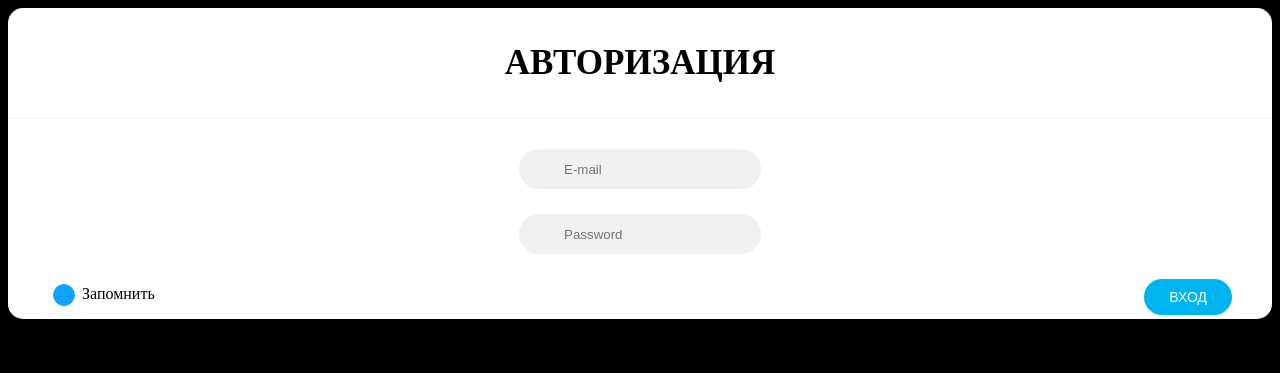
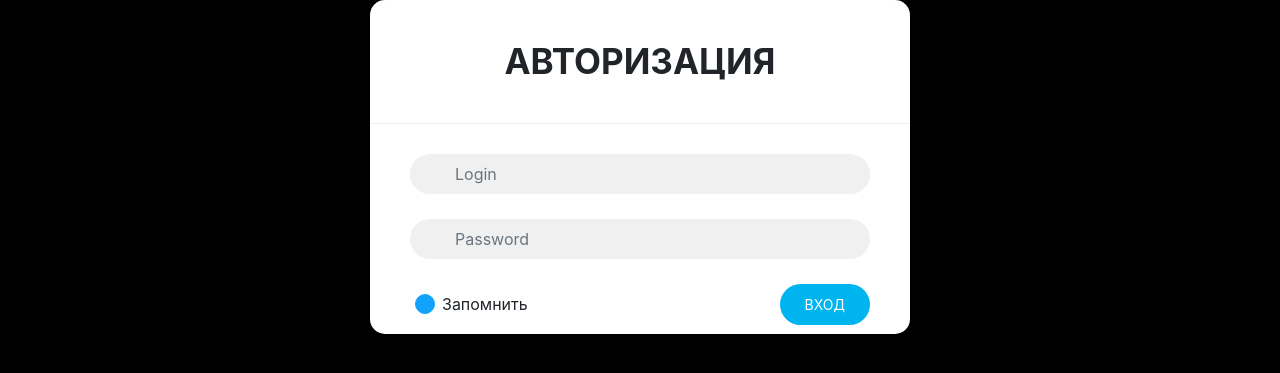
Before and after one commit to loop-lab/stalker, a PHP site: page /auth.php in a window 1280 px wide. Shown: the top 373 px of the page. Run offline with PHP 8.4, Linux system fonts and the light colour scheme.

Commit message:
fix auth form and update query

```diff
--- a/auth.php
+++ b/auth.php
@@ -5,19 +5,22 @@
     <meta name="viewport" content="width=device-width, initial-scale=1.0">
     <meta http-equiv="X-UA-Compatible" content="ie=edge">
 
+    <!-- Bootstrap CSS -->
+    <link rel="stylesheet" href="../vendor/twbs/bootstrap/dist/css/bootstrap.min.css">
     <link rel="stylesheet" href="css/auth.css">
+
     <title>Авторизация</title>
 </head>
 <body>
 
     <div class="container">
-        <div class="row">
+        <div class="row justify-content-center">
 
             <div class="col-md-offset-3 col-md-6">
                 <form class="form-horizontal">
                     <span class="heading">АВТОРИЗАЦИЯ</span>
                     <div class="form-group">
-                        <input type="email" class="form-control" id="inputEmail" placeholder="E-mail">
+                        <input type="text" class="form-control" id="inputLogin" placeholder="Login">
                         <i class="fa fa-user"></i>
                     </div>
                     <div class="form-group help">
--- a/css/auth.css
+++ b/css/auth.css
@@ -6,7 +6,7 @@ body {
 /* Form Style */
 .form-horizontal {
     background: #fff;
-    padding-bottom: 40px;
+    padding-bottom: 50px;
     border-radius: 15px;
     text-align: center;
 }
@@ -76,7 +76,7 @@ body {
     background: #11a3fc;
     border-radius: 50%;
     position: relative;
-    margin: 5px 0 0 5px;
+    margin: 10px 0 0 5px;
     border: 1px solid #11a3fc;
 }
 
@@ -117,7 +117,7 @@ body {
     float: left;
     margin-left: 7px;
     line-height: 20px;
-    padding-top: 5px;
+    padding-top: 10px;
     text-transform: capitalize;
 }
 
--- a/page/chapter.php
+++ b/page/chapter.php
@@ -10,7 +10,7 @@
         $name_table = 'blog';
     }
     $id = (int) $_GET['id'];
-    $chapter = table("SELECT `title`, `image`, `text` FROM `{$name_table}` WHERE `id_author`={$id_author} AND `id`={$id}", $connection);
+    $chapter = table("SELECT `id`, `title`, `image`, `text` FROM `{$name_table}` WHERE `id_author`={$id_author} AND `id`={$id}", $connection);
 ?>
 
 <!DOCTYPE html>
--- a/page/chapters.php
+++ b/page/chapters.php
@@ -6,8 +6,10 @@
     $id_table = (int) $_GET['id_table'];
     if ($id_table === 1) {
         $name_table = 'chapter';
+        $order = '';
     } elseif ($id_table === 2) {
         $name_table = 'blog';
+        $order = ' ORDER BY `id` DESC';
     }
 ?>
 
@@ -37,10 +39,9 @@
                         <div class="chapter col-xl-8 col-lg-12">
                             <div class="dark-opasity block-chapter row align-content-around">
                                 <?php
-                                    $chapter = table("SELECT id, title, image FROM `{$name_table}` WHERE `id_author`={$id_author}", $connection);
+                                    $chapter = table("SELECT `id`, `title`, `image` FROM `{$name_table}` WHERE `id_author`={$id_author}{$order}", $connection);
                                     if ($chapter) {
                                     foreach ($chapter as $key => $value) {
-
                                 ?>
 
                                 <div class="col-lg-4 col-md-6 col-sm-12">
--- a/page/include/header.php
+++ b/page/include/header.php
@@ -1,6 +1,6 @@
 <header class="header col-12">
     <div class="row justify-content-between">
-        <h1 class="title col-lg-6 col-md-6 col-8"><a href="/chapters.html"><?=$author[$id_author]['title']?></a></h1>
+        <h1 class="title col-lg-6 col-md-6 col-8"><a href=<?="/page/chapters.php?id_author={$id_author}&id_table=1"?>><?=$author[$id_author]['title']?></a></h1>
         <ul class="nav col-6 justify-content-end align-items-center">
             <li class="nav-item">
                 <a class="nav-link active" href="/">Главная</a>
```
Also changed, not shown: stalker.sql (+44 -5 lines).
